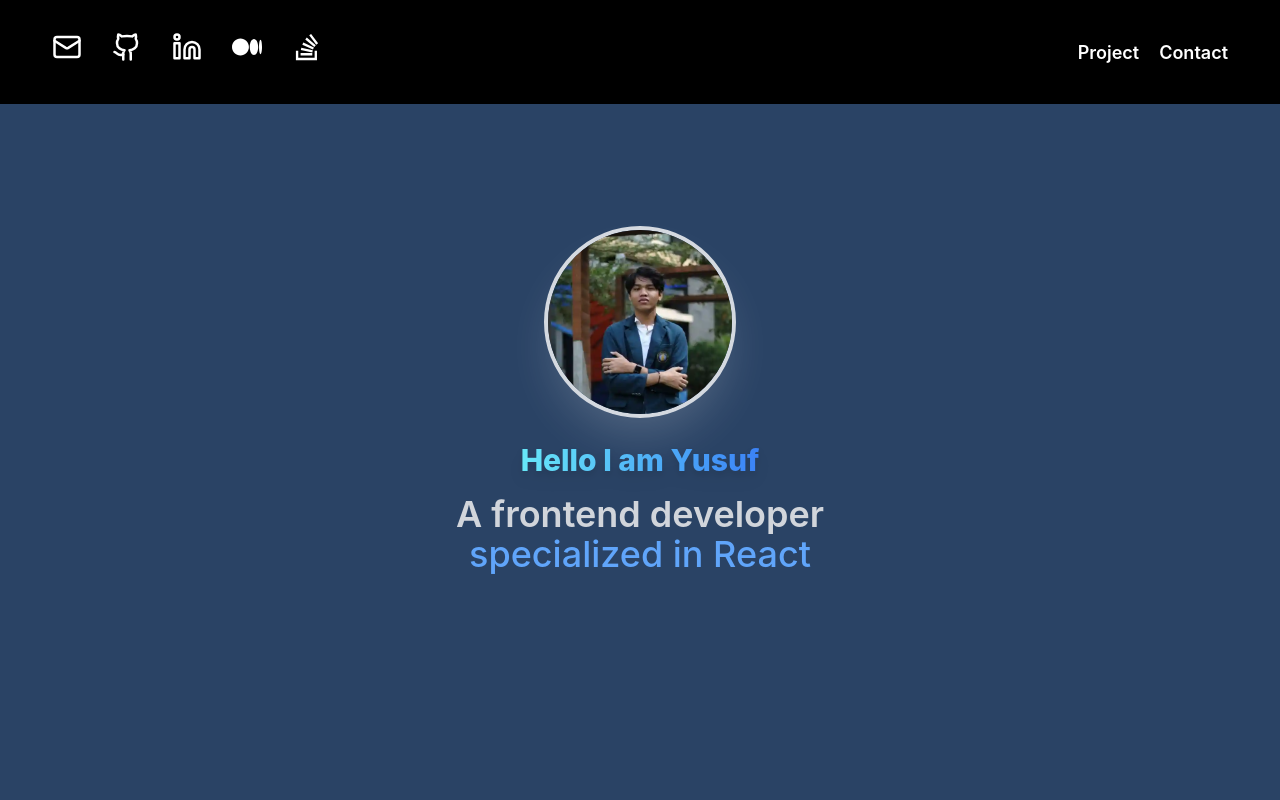
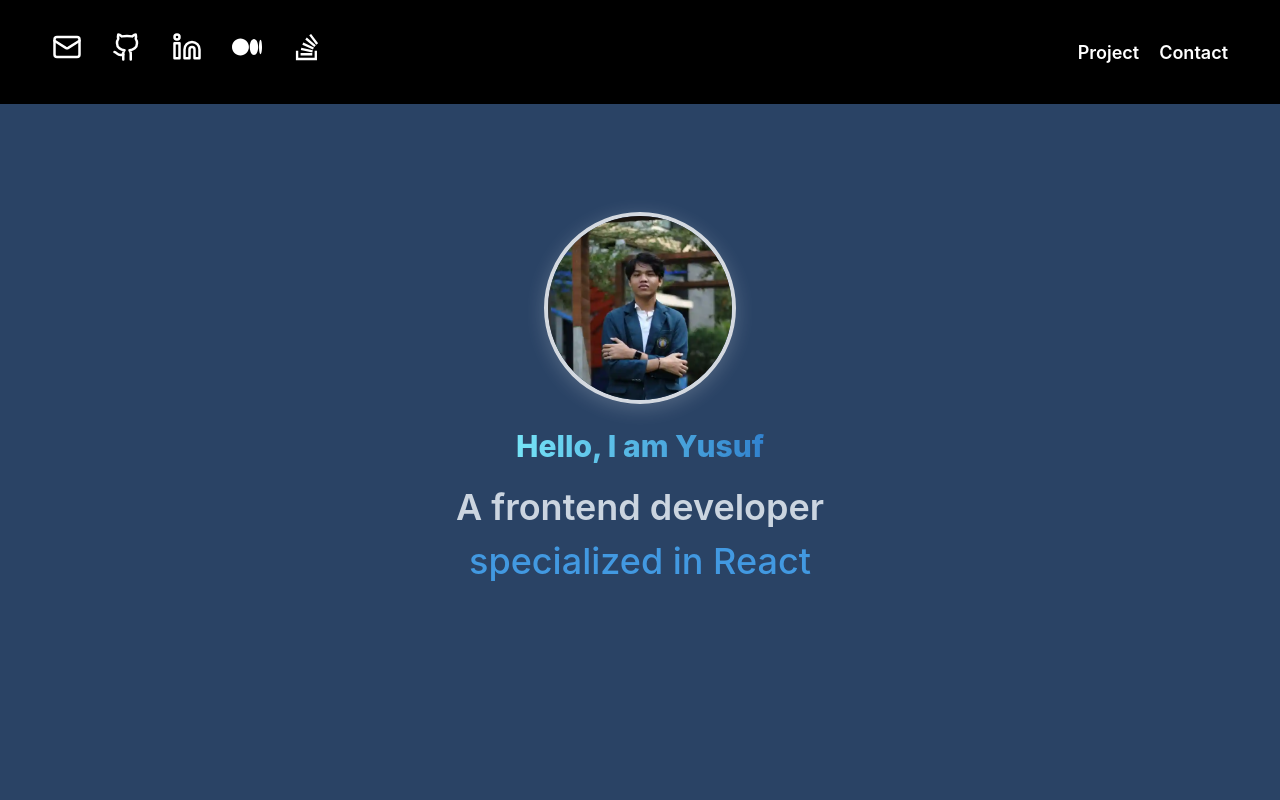
Before and after one commit to yusufswe/yusuf-mit, a React (Create React App) app: page / in a window 1280 px wide. Shown: the top 800 px of the page. Built offline with nearby package versions, Linux system fonts and the light colour scheme.

Commit message:
refactor: hero page to chakraui

```diff
--- a/src/sections/Hero.jsx
+++ b/src/sections/Hero.jsx
@@ -1,11 +1,14 @@
 import React from "react";
+import { Box, Flex, Heading, Text, Image } from "@chakra-ui/react";
+import { motion } from "framer-motion";
 import myPhoto from "../assets/img/myPhoto.webp";
-import { motion } from "framer-motion";
+
+const MotionBox = motion(Box);
 
 export default function Hero() {
   return (
-    <section className="container mx-auto bg-[#2A4365] text-white">
-      <motion.div
+    <Box bg="#2A4365" color="white" minH="100vh" className="container mx-auto">
+      <MotionBox
         initial={{ opacity: 0, y: 100, scale: 0.95 }}
         whileInView={{ opacity: 1, y: 0, scale: 1 }}
         transition={{
@@ -15,24 +18,45 @@ export default function Hero() {
         }}
         viewport={{ once: true }}
       >
-        <div className="flex flex-col justify-center items-center h-screen text-center px-6">
-          <div className="w-48 h-48 mb-6 rounded-full overflow-hidden border-4 border-white/80 shadow-2xl shadow-white/20">
-            <img src={myPhoto} alt="myPhoto" className="w-full h-full object-cover" />
-          </div>
+        <Flex
+          direction="column"
+          justify="center"
+          align="center"
+          minH="100vh"
+          textAlign="center"
+          px={6}
+        >
+          <Box
+            w="12rem"
+            h="12rem"
+            mb={6}
+            borderRadius="full"
+            overflow="hidden"
+            border="4px solid rgba(255, 255, 255, 0.8)"
+            boxShadow="0px 4px 20px rgba(255, 255, 255, 0.2)"
+          >
+            <Image src={myPhoto} alt="Yusuf" w="full" h="full" objectFit="cover" />
+          </Box>
 
-          <h1 className="text-2xl md:text-3xl font-extrabold bg-clip-text text-transparent bg-gradient-to-r from-cyan-300 to-blue-500 drop-shadow-lg">
-            <span>Hello I am </span>Yusuf
-          </h1>
+          <Heading
+            as="h1"
+            fontSize={{ base: "2xl", md: "3xl" }}
+            fontWeight="extrabold"
+            bgGradient="linear(to-r, cyan.300, blue.500)"
+            bgClip="text"
+            textShadow="lg"
+          >
+            Hello, I am Yusuf
+          </Heading>
 
-          <p className="text-3xl md:text-4xl font-semibold text-gray-300 mt-4">
-            A frontend developer{" "}
-            <span className="text-blue-400 font-medium">
-              <br />
+          <Text fontSize={{ base: "3xl", md: "4xl" }} fontWeight="semibold" color="gray.300" mt={4}>
+            A frontend developer <br />
+            <Text as="span" color="blue.400" fontWeight="medium">
               specialized in React
-            </span>
-          </p>
-        </div>
-      </motion.div>
-    </section>
+            </Text>
+          </Text>
+        </Flex>
+      </MotionBox>
+    </Box>
   );
 }
```
